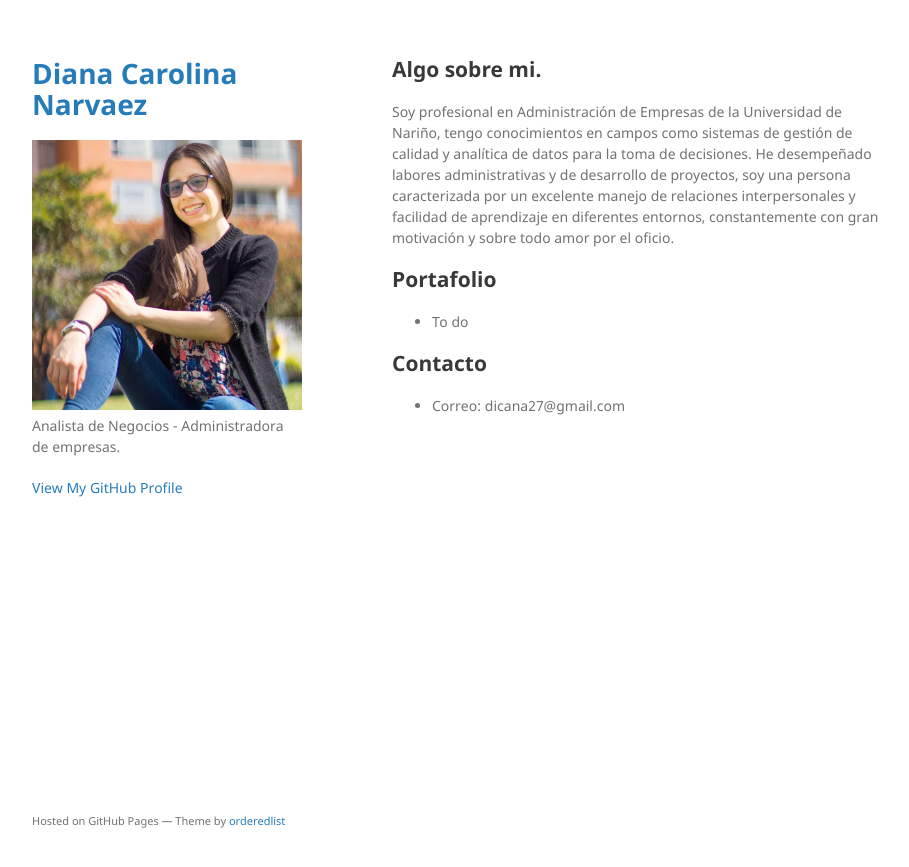
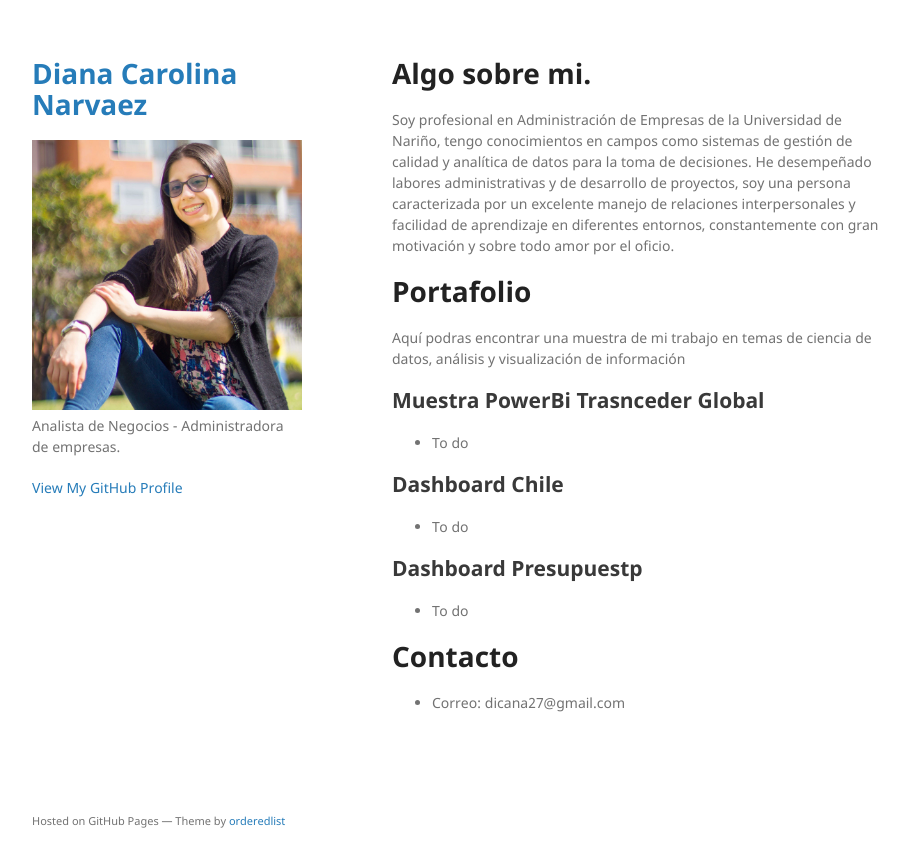
Before and after one commit to dicana27/dicana27.github.io, a Jekyll site: the page built from index.md, in a window 1280 px wide. Shown: the top 867 px of the page, without its empty margins (178-1087 px from the left). Built offline with Jekyll 4.4.1, drawn with Linux system fonts in a browser that asks for light colours; our own code applies the rules of GitHub Pages for plain Markdown files.

Commit message:
cambios en texto y eliminado archivo CI

```diff
--- a/index.md
+++ b/index.md
@@ -2,14 +2,26 @@
 layout: default
 ---
 
-## Algo sobre mi.
+# Algo sobre mi.
 
 Soy profesional en Administración de Empresas de la Universidad de Nariño, tengo conocimientos en campos como sistemas de gestión de calidad y analítica de datos para la toma de decisiones. He desempeñado labores administrativas y de desarrollo de proyectos, soy una persona caracterizada por un excelente manejo de relaciones interpersonales y  facilidad de aprendizaje en diferentes entornos, constantemente con gran motivación y sobre todo amor por el oficio.
 
-## Portafolio
+# Portafolio
+
+Aquí podras encontrar una muestra de mi trabajo en temas de ciencia de datos, análisis y visualización de información
+
+## Muestra PowerBi Trasnceder Global
 
 - To do
 
-## Contacto
+## Dashboard Chile
+
+- To do
+
+## Dashboard Presupuestp
+
+- To do
+
+# Contacto
 
 - Correo: dicana27@gmail.com
```
Also changed, not shown: .github/workflows/ci.yaml (deleted).
